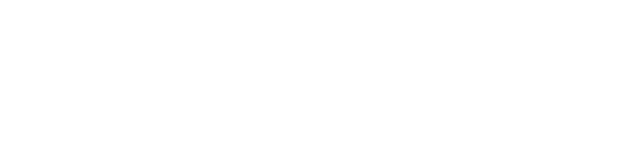
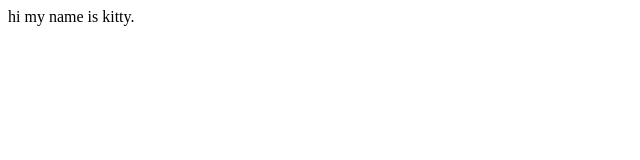
Before and after one commit to imkittychan/kittychan.github.io, a plain HTML site: page index.html in a window 1280 px wide. Shown: the whole page, without its empty margins (0-640 px from the left). Drawn offline with Linux system fonts and the light colour scheme.

Commit message:
Update index.html

```diff
--- a/index.html
+++ b/index.html
@@ -6,6 +6,6 @@
   <title>Document</title>
 </head>
 <body>
-
+  hi my name is kitty.
 </body>
 </html>
```
